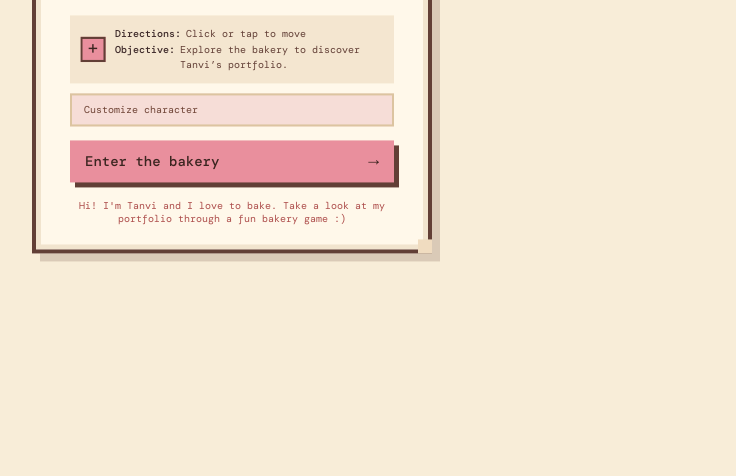
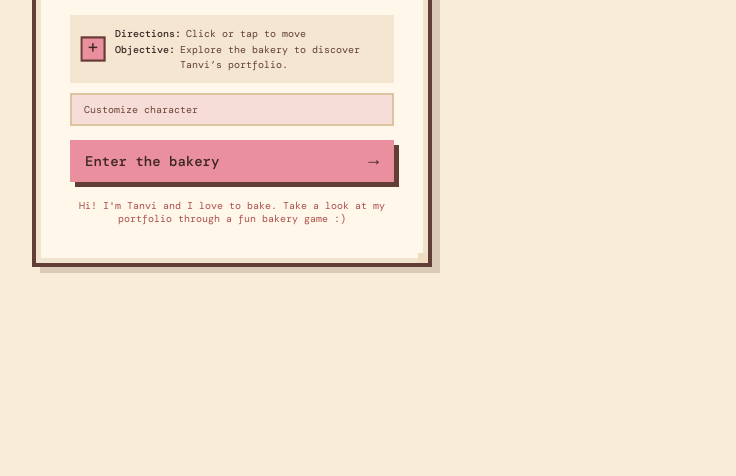
Before and after one commit to muppt11/portfolio, a website built with Vite: page index.html in a window 1280 px wide. Shown: the part 324-800 px from the top of the page, without its empty margins (408-1144 px from the left). Built offline with nearby package versions, Linux system fonts and the light colour scheme; what kaboom would draw is missing.

Commit message:
enlarge landing panel vertically

```diff
--- a/src/style.css
+++ b/src/style.css
@@ -40,7 +40,13 @@ button, a { font: inherit; touch-action: manipulation; }
   position: absolute;
   top: 50%;
   left: 50%;
+  display: flex;
+  height: calc(100% - 12px);
   width: min(400px, calc(100vw - 32px));
+  max-height: calc(100% - 12px);
+  flex-direction: column;
+  justify-content: safe center;
+  overflow-y: auto;
   padding: 30px 34px 24px;
   transform: translate(-50%, -50%);
   border: 4px solid #623f36;
```
